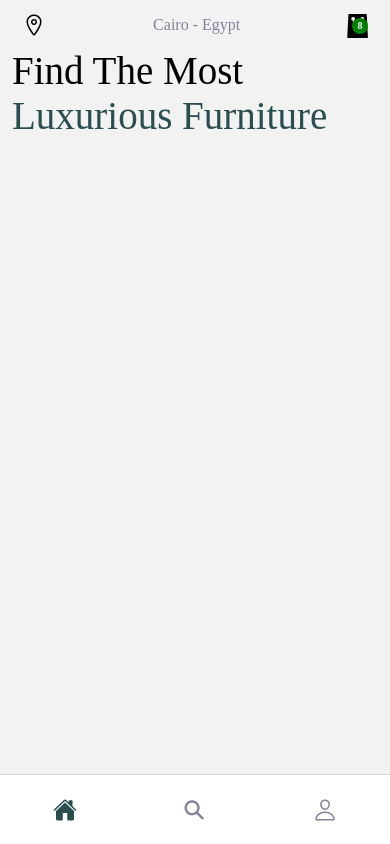
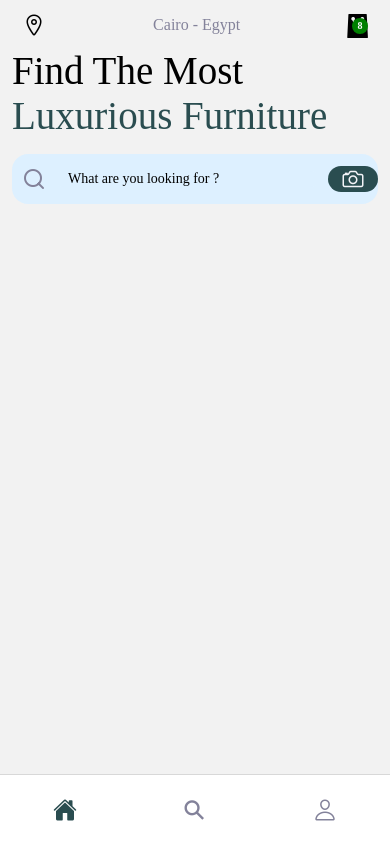
Before and after one commit to abdonofal911/Ecommerce, a React Native app: screen /Home in a window 390 px wide. Built offline with nearby package versions, Linux system fonts and the light colour scheme.

Commit message:
Changes to be committed: 	modified:   components/home/welcome.jsx 	modified:   components/home/welcome.style.js

```diff
--- a/components/home/welcome.jsx
+++ b/components/home/welcome.jsx
@@ -1,9 +1,13 @@
 import React from 'react';
-import {Text, View} from 'react-native';
+import {Text, TextInput, Touchable, TouchableOpacity, View} from 'react-native';
 import styles from './welcome.style';
 import {COLORS, SIZES} from '../../assets/constants';
+import Feather from 'react-native-vector-icons/Feather';
+import Ionicons from 'react-native-vector-icons/Ionicons';
+import {useNavigation} from '@react-navigation/native';
 
 const Welcome = () => {
+  const navigation = useNavigation();
   return (
     <View>
       <View style={styles.container}>
@@ -14,6 +18,31 @@
           Luxurious Furniture
         </Text>
       </View>
+
+      <View style={styles.searchContainer}>
+        <TouchableOpacity>
+          <Feather name="search" size={24} style={styles.searcIcon} />
+        </TouchableOpacity>
+        <View style={styles.searchWrapper}>
+          <TextInput
+            placeholder="What are you looking for ?"
+            style={styles.searchInput}
+            value=""
+            onPressIn={() => {
+              navigation.navigate('Search');
+            }}
+          />
+        </View>
+        <View>
+          <TouchableOpacity style={styles.searchBtn}>
+            <Ionicons
+              name="camera-outline"
+              size={SIZES.xLarge}
+              color={COLORS.offwhite}
+            />
+          </TouchableOpacity>
+        </View>
+      </View>
     </View>
   );
 };
--- a/components/home/welcome.style.js
+++ b/components/home/welcome.style.js
@@ -11,6 +11,40 @@
     color: color,
     marginHorizontal: 12,
   }),
+  searchContainer: {
+    flexDirection: 'row',
+    justifyContent: 'center',
+    alignItems: 'center',
+    backgroundColor: COLORS.secondary,
+    borderRadius: SIZES.medium,
+    marginVertical: SIZES.medium,
+    height: 50,
+    marginHorizontal : SIZES.small
+  },
+  searcIcon: {
+    marginHorizontal: 10,
+    color: COLORS.gray,
+  },
+  searchWrapper: {
+    flex: 1,
+    backgroundColor: COLORS.secondary,
+    marginRight: 10,
+    borderRadius: SIZES.small,
+  },
+  searchInput: {
+    fontFamily: 'Poppins-Regular',
+    width: '100%',
+    height: '100%',
+    paddingHorizontal: SIZES.small,
+  },
+  searchBtn: {
+    width: 50,
+    backgroundColor: COLORS.primary,
+    height: '100%',
+    borderRadius: SIZES.medium,
+    alignItems: 'center',
+    justifyContent : 'center'
+  },
 });
 
 export default styles;
```
